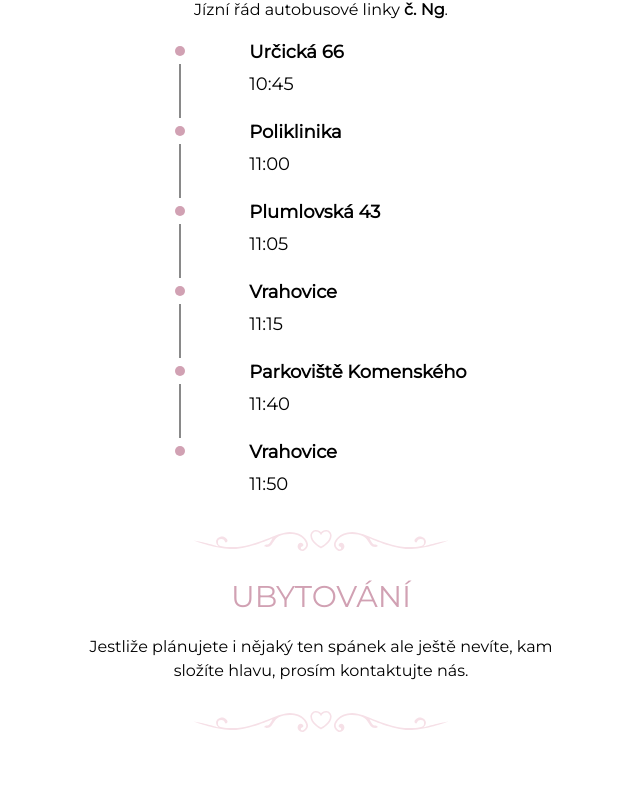
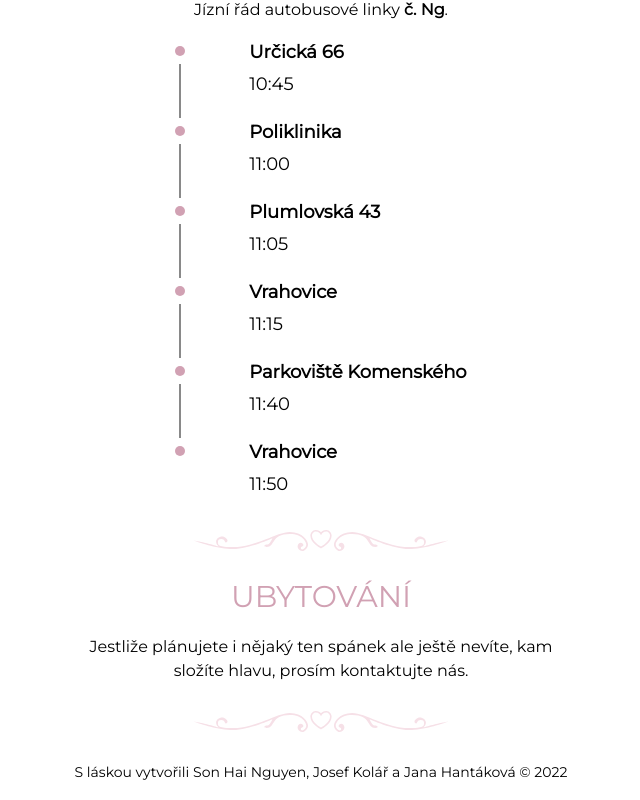
Before and after one commit to essare-rimaz/wedding-web, a Nuxt app: page / in a window 1280 px wide. Shown: the part 4215-5015 px from the top of the page, without its empty margins (319-959 px from the left). Before the commit the page ends 4975 px from the top, so only its background shows below. Built offline with nearby package versions, Linux system fonts and the light colour scheme.

Commit message:
Add copyright

```diff
--- a/pages/index.vue
+++ b/pages/index.vue
@@ -81,6 +81,9 @@
       Jestliže plánujete i nějaký ten spánek ale ještě nevíte, kam složíte hlavu, prosím kontaktujte nás.
     </TextContent>
     <SplitElement />
+    <TextContent>
+      <span class="text-sm">S láskou vytvořili Son Hai Nguyen, Josef Kolář a Jana Hantáková © 2022</span>
+    </TextContent>
   </div>
 </template>
 
```
